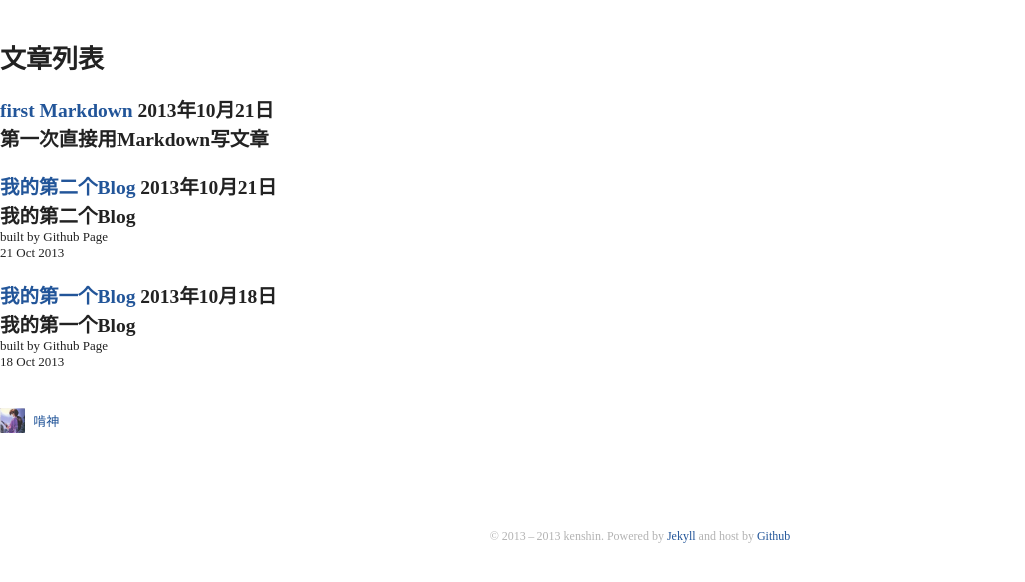
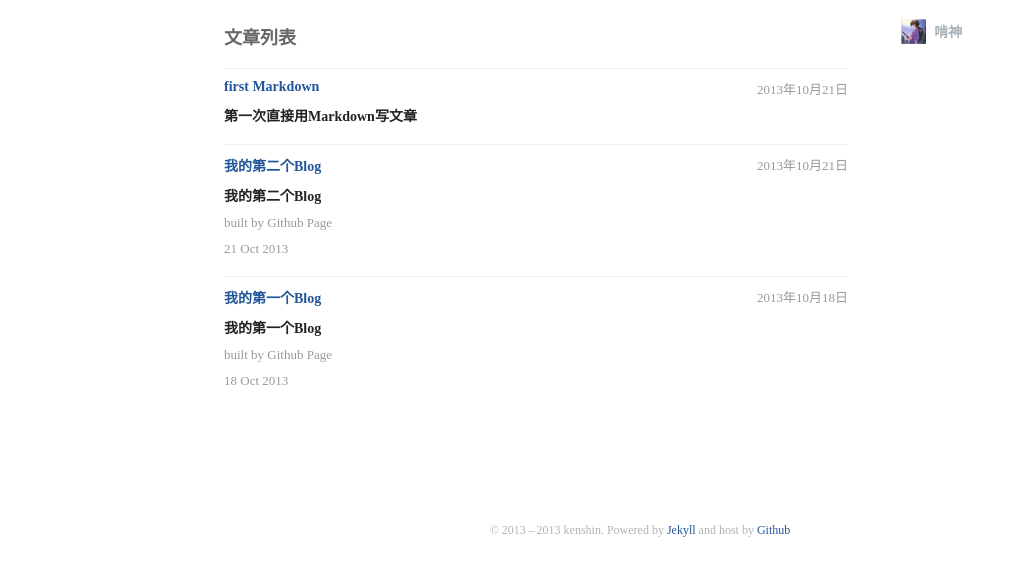
Before and after one commit to kenshinlin/archives, a Jekyll site: the page built from index.html, in a window 1280 px wide. Shown: the top 582 px of the page, without its empty margins (0-1025 px from the left). Built offline with Jekyll 4.4.1, drawn with Linux system fonts in a browser that asks for light colours.

Commit message:
Update style.css

```diff
--- a/css/style.css
+++ b/css/style.css
@@ -41,7 +41,6 @@ body{
   font-size: 13px;
   color: #222;
 }
-.article
 
 @media screen and ( min-width:768px ){
 .wrap{
```
